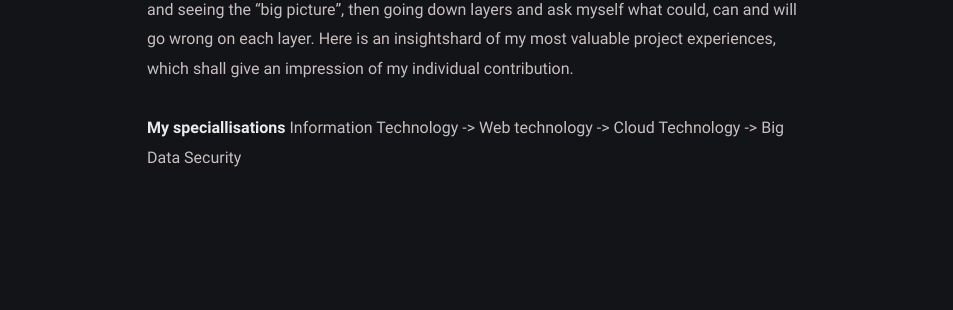
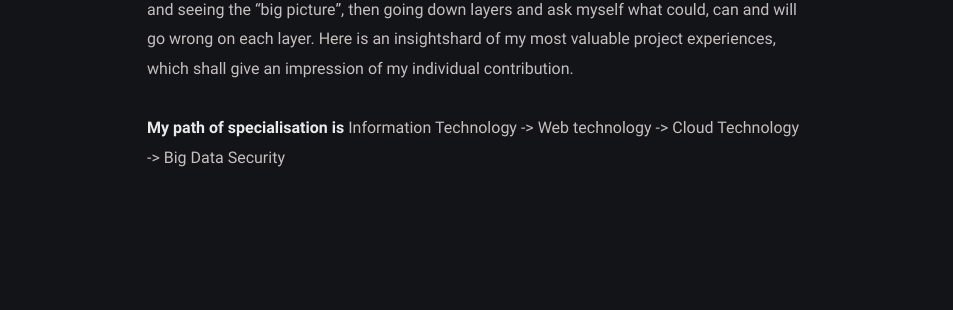
Before and after one commit to securebitAsif/fabulous-jupiter-8f84d, a Jekyll site: the page built from about.md, in a window 1280 px wide. Shown: the part 425-735 px from the top of the page, without its empty margins (163-1116 px from the left). Built offline with Jekyll 4.4.1, drawn with Linux system fonts in a browser that asks for light colours.

Commit message:
about.md: changed

```diff
--- a/about.md
+++ b/about.md
@@ -9,4 +9,4 @@ comments: false
 **I am an Experienced IT Security-Expert and Cloud Solution enthusiast** with profound knowledge in cryptography, applied security and legal security regulations.<br><br>
 **My work is based on** proven and recognized methodologies. I approach projects by building and seeing the “big picture”, then going down layers and ask myself what could, can and will go wrong on each layer. Here is an insightshard of my most valuable project experiences, which shall give an impression of my individual contribution.
 
-**My speciallisations** Information Technology -> Web technology -> Cloud Technology -> Big Data Security
+**My path of specialisation is** Information Technology -> Web technology -> Cloud Technology -> Big Data Security
```
